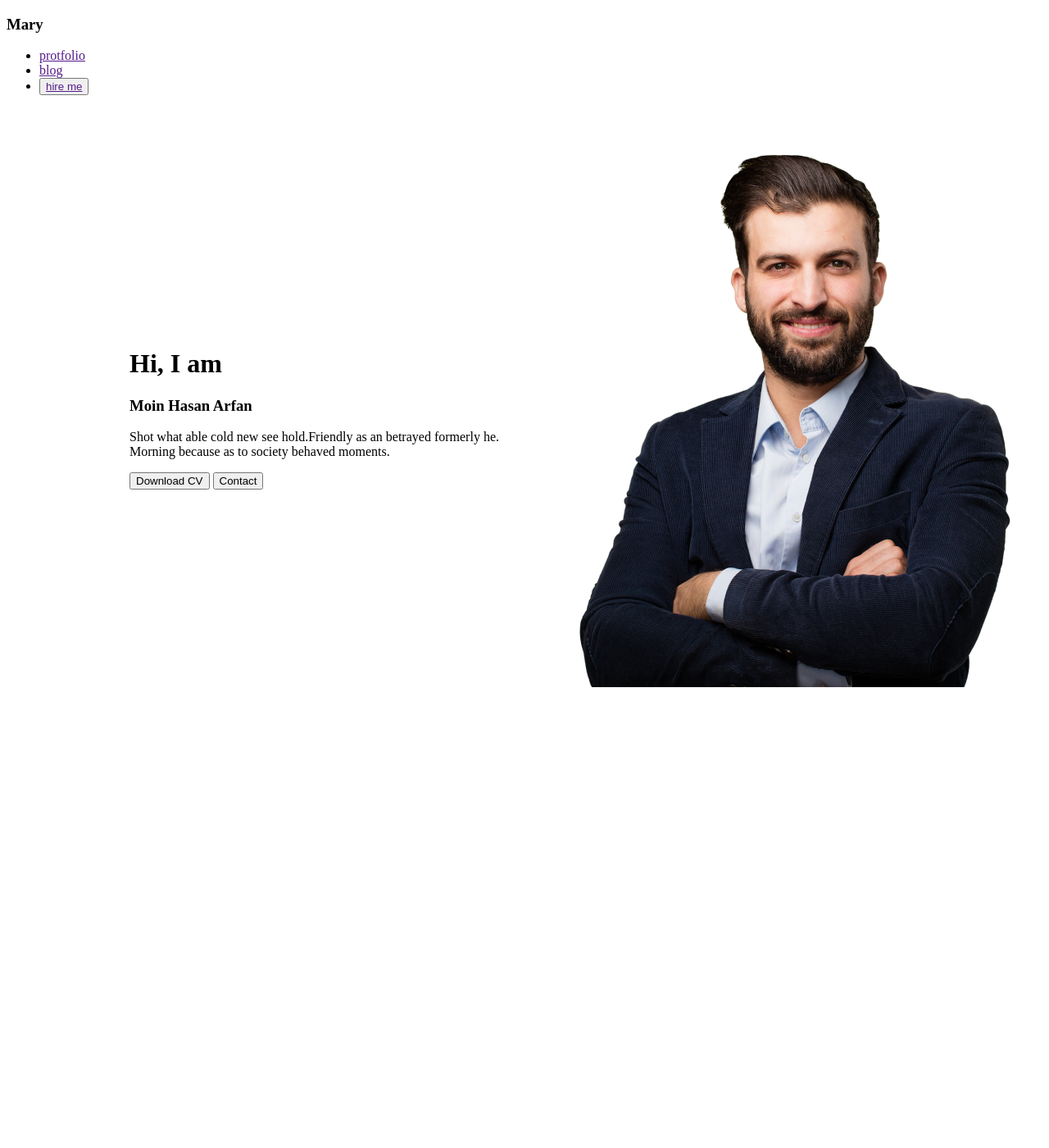
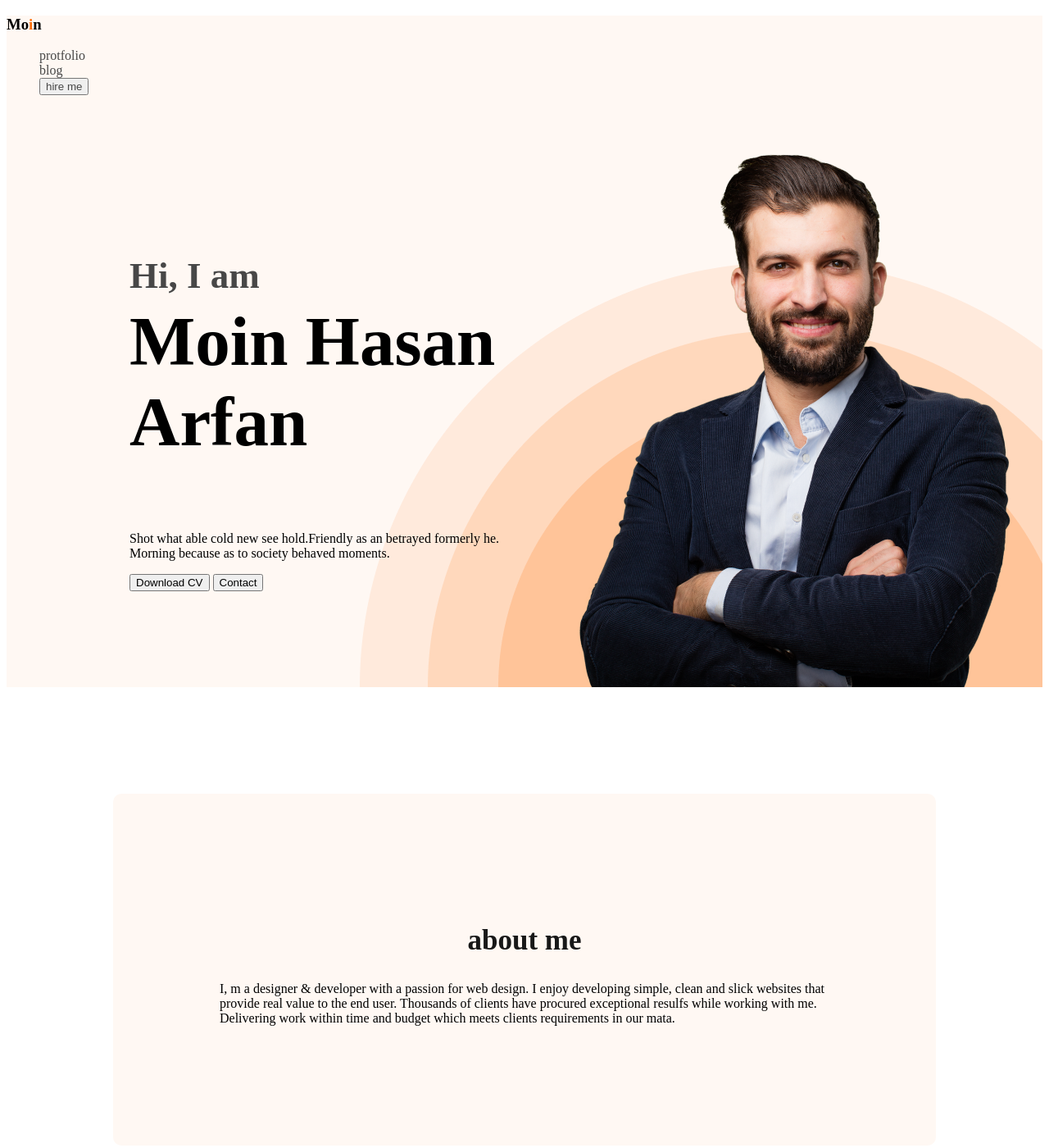
Before and after one commit to moinh03/webdeveloper-protfoli, a plain HTML site: page index.html in a window 1280 px wide. Shown: the whole page at 82% size. Before the commit the page ends 876 px from the top, so only its background shows below. Drawn offline with Linux system fonts and the light colour scheme.

Commit message:
this is web

```diff
--- a/index.html
+++ b/index.html
@@ -14,7 +14,7 @@
 <body>
     <header class="header">
         <nav>
-            <h3 class="nav-title">Ma<span class="text-primary">r</span>y</h3>
+            <h3 class="nav-title">Mo<span class="text-primary">i</span>n</h3>
             <ul>
                 <li><a href="">protfolio</a></li>
                 <li><a href="">blog</a></li>
@@ -36,7 +36,12 @@
 
     </header>
     <main>
-
+        <section class="about">
+            <h2 class="section-title">about me</h2>
+            <p class="description">
+                I, m a designer & developer with a passion for web design. I enjoy developing simple, clean and slick websites that provide real value to the end user. Thousands of clients have procured exceptional resulfs while working with me. Delivering work within time and budget which meets clients requirements in our mata.
+            </p>
+        </section>
 
     </main>
     <footer>
--- a/style/protfoli.css
+++ b/style/protfoli.css
@@ -1,8 +1,63 @@
 .banner{
-    padding: 30px 30px 30px 150px ;
+    padding: 30px 30px 0px 150px ;
     display: flex;
     align-items: center;
+    justify-content:space-between;
+
 }
 .banner.profile-pic{
     width: 500px;
 }
+.header{
+    background: #FFF8F3;
+    background-image: url('../images/header_bg.png');
+    background-repeat: no-repeat;
+    background-position: bottom right;
+}
+
+nav a{
+    text-decoration: none;
+    color: #474747;
+
+}
+nav li{
+    list-style: none ;
+    margin-right: 50px;
+}
+.banner-greeting{
+    font-size: 45px;
+    margin-bottom: 0%;
+    color: #474747;
+}
+.banner-title{
+    font-size: 85px;
+    font-weight: 700;
+    margin-top: 5px;
+}
+.banner-content{
+    max-width: 500px;
+}
+.about{
+    padding: 130px;
+    border-radius: 10px;
+    background: #FFF8F3;
+    margin: 130px;
+}
+.text-primary{
+    border-radius: 5px;
+    color : #FD6E0A;
+}
+.section-title{
+
+color:  #181818;
+text-align: center;
+font-size: 35px;
+font-weight: 700;
+
+}
+.section-description{
+color: var#757575;
+text-align: center;
+font-size: 18px;
+
+}
```
